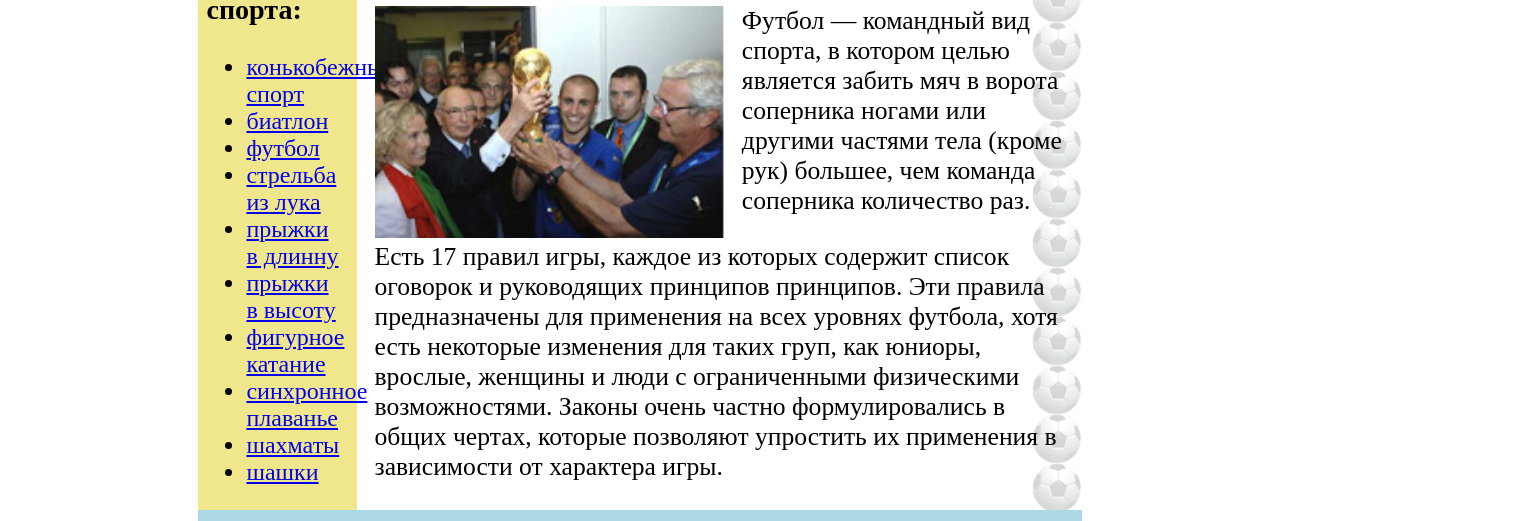
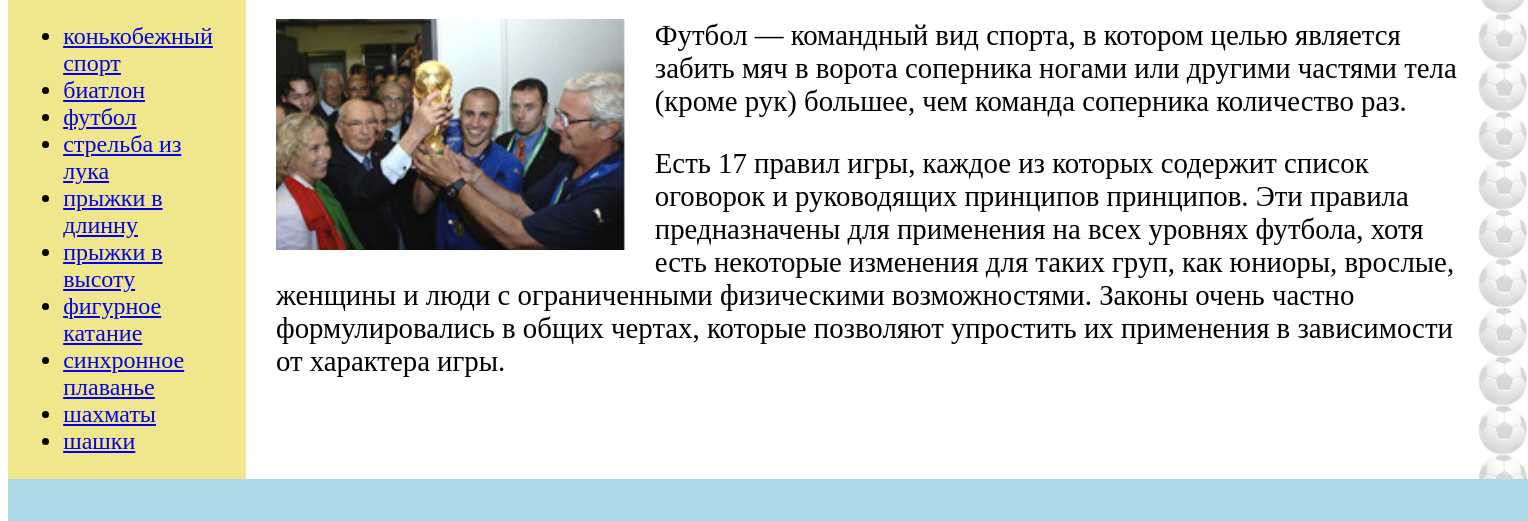
Before and after one commit to Artur1ka/Front-end-training, a plain HTML site: page MAKET_DIV/index.html in a window 1280 px wide. Shown: the part 156-677 px from the top of the page, 1528 px wide, since content can reach past the window. Drawn offline with Linux system fonts and the light colour scheme.

Commit message:
new variant

```diff
--- a/MAKET_DIV/style.css
+++ b/MAKET_DIV/style.css
@@ -1,5 +1,5 @@
 .wrapper {
-	width: 70%;
+	width: 95em;
 	margin: 0 auto;
 	background: url(images/foot.png) right repeat-y;
 }
@@ -11,31 +11,32 @@
 	text-align: center;
 	text-transform: uppercase;
 }
-/*боковое меню, вобще странно ведет себя при масштабировании*/
+
 aside {
 	float: left;
-	width: 15%;
+	width: 8em;
 	padding-right: 2%;
 	padding-left: 1%;
 	margin-right: 2%;
 	font-size: 1.5em;
 	background-color: #F0E68C;
 }
-/*бок контента*/
+
 section {
+	width: 50em;
 	margin-left: 2%;
-	font-size: 1.6em;
+	font-size: 1.8em;
 }
  .header2 {
 	text-align: center;
 	text-transform: uppercase;
 }
-article img {
+img {
 	float: left;
 	margin-right: 2%;
+	clear: bottom;
 }
-/*Не получается сделать так чтобы
-при масштабировании Footer оставался на месте, он постоянно прыгает*/
+
 footer {
 	padding-top: 1%;
 	padding-bottom: 1%;
```
